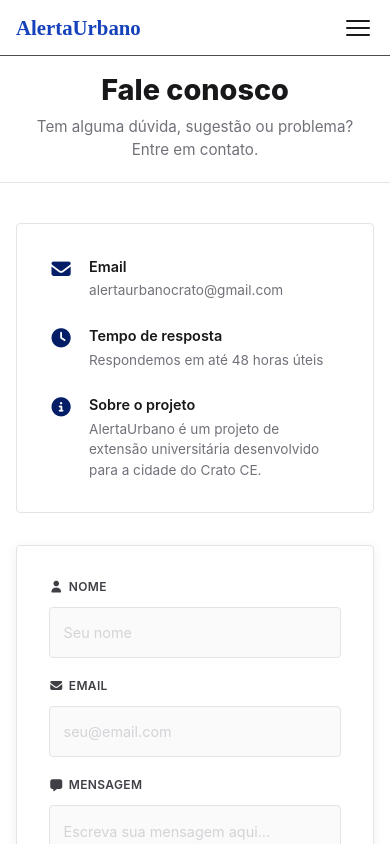
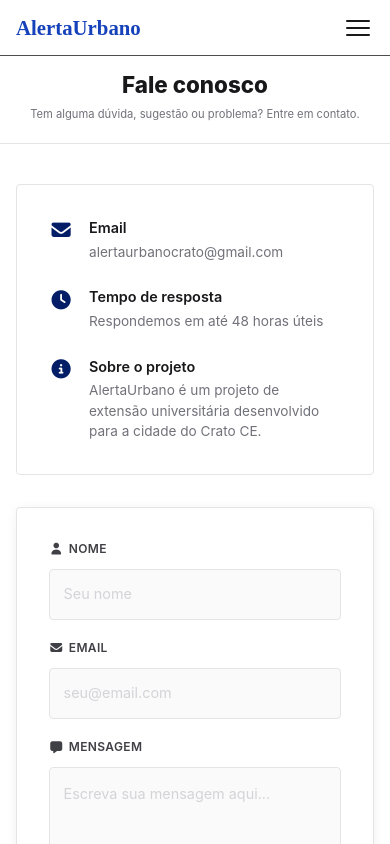
Before and after one commit to Monalisaalvess/alertaUrbano, a React (Vite) app in the folder Front-End/: page /contact in a window 390 px wide. Shown: the top 844 px of the page. Built offline with nearby package versions, Linux system fonts and the light colour scheme; no server answers.

Commit message:
mudei o nome

```diff
--- a/Front-End/src/pages/Contact.css
+++ b/Front-End/src/pages/Contact.css
@@ -4,9 +4,10 @@
 }
 
 .contato__header {
-  background-color: #ffffff;
+  background-color: #fff;
   padding: 1.5rem 8rem;
   border-bottom: 1px solid #e4e4e7;
+  padding-top: 7rem;
 }
 
 .contato__header h1 {
@@ -105,6 +106,9 @@
 }
 
 @media (max-width: 768px) {
+
+.contato__header h1 {font-size: 1.4rem;}
+.contato__header p {font-size: .7rem;}
 .contato__page{ padding-top: 3rem;}
 .contato__container { grid-template-columns: 1fr;}
 
--- a/Front-End/src/pages/Home.jsx
+++ b/Front-End/src/pages/Home.jsx
@@ -28,7 +28,6 @@
         const res  = await reportService.getHighlights()
         const data = res.data
 
-        // tab 0 = mais curtidas, tab 1 = mais republicadas
         const lista = tabAtiva === 0 ? data.mostLiked : data.mostReposted
         setReclamacoes(lista)
       } catch (err) {
@@ -39,7 +38,7 @@
     }
 
     buscarDestaques()
-  }, [tabAtiva]) // rebusca sempre que trocar de tab
+  }, [tabAtiva])
 
   return (
     <div className='home'>
```
Also changed, not shown: Front-End/versel.json (renamed from Front-End/render.json).
